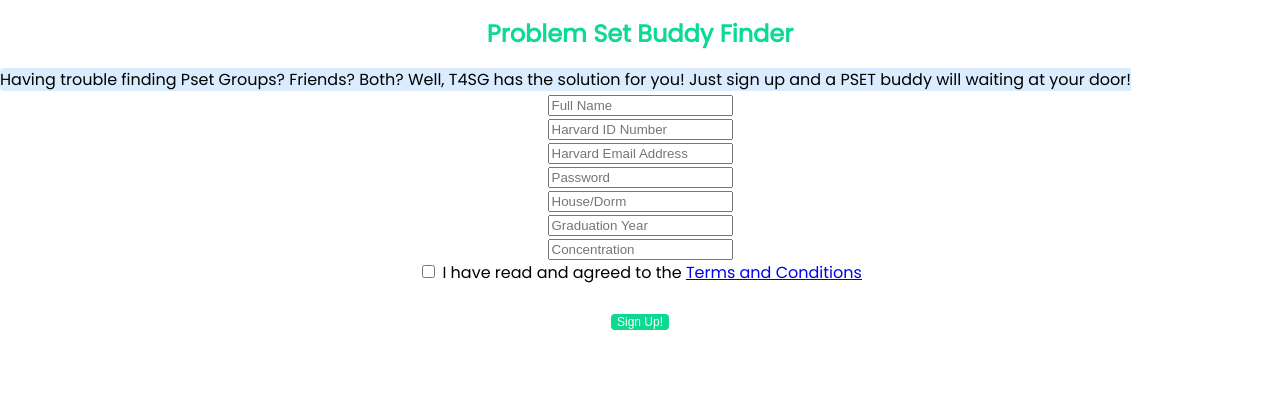
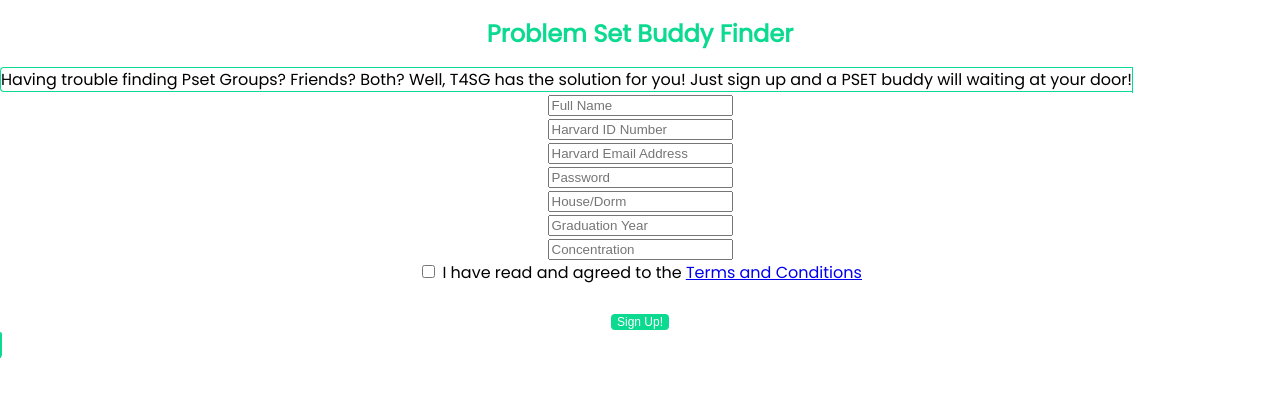
Before and after one commit to blangman/CS50-FINAL-TREES50, a Flask app: page /signup in a window 1280 px wide. Shown: the top 397 px of the page. Run offline with Flask 2, Linux system fonts and the light colour scheme.

Commit message:
Andrew updated group1.css

```diff
--- a/webapp/static/group1.css
+++ b/webapp/static/group1.css
@@ -18,8 +18,8 @@ p {
 }
 
 p2 {
-    background-color: #d9edff;
-    border: 1px solid transparent #0CDA90;
+    background-color: white;
+    border: 1px solid #0CDA90;
     border-radius: 0.25rem;
     font-size: 12pt;
     line-height: 1.5;
```
